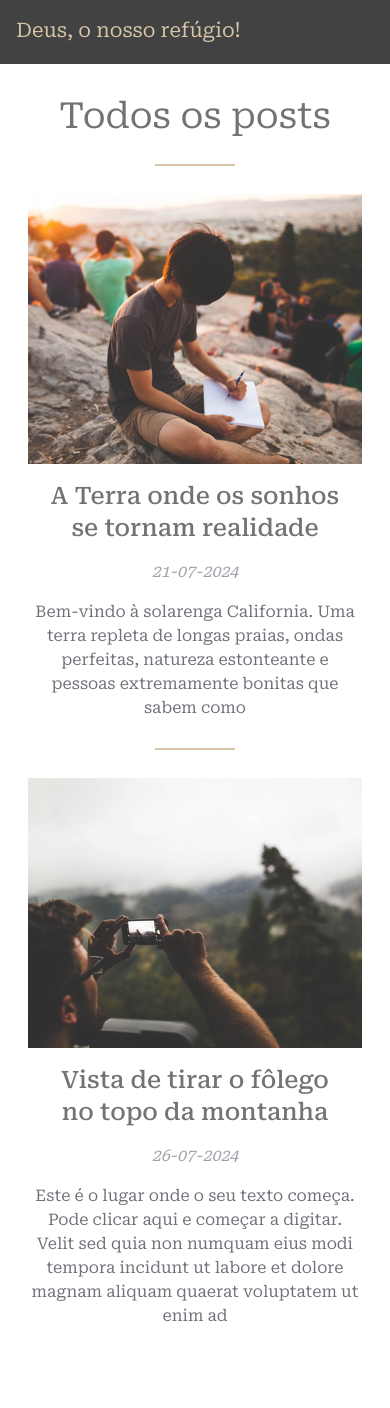
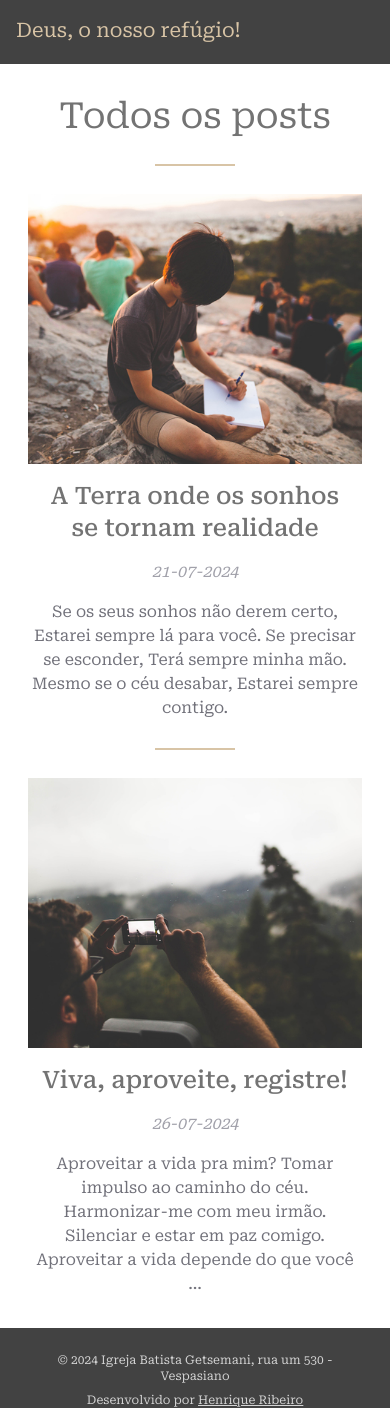
Before and after one commit to ribeiro-henrique/blog, a Next.js app: page / in a window 390 px wide. Before the commit the page ends 1360 px from the top, so only its background shows below. Built offline with nearby package versions, Linux system fonts and the light colour scheme.

Commit message:
finish home page mobile

```diff
--- a/app/layout.tsx
+++ b/app/layout.tsx
@@ -2,6 +2,7 @@ import type { Metadata } from "next";
 import { Roboto_Serif } from "next/font/google";
 import "./globals.css";
 import Navbar from "@/components/navbar/navbar";
+import Footer from "@/components/footer/footer";
 
 const roboto = Roboto_Serif({ subsets: ["latin"] });
 
@@ -20,6 +21,7 @@ export default function RootLayout({
       <body className={roboto.className}>
         <Navbar />
         {children}
+        <Footer />
       </body>
     </html>
   );
--- a/app/page.tsx
+++ b/app/page.tsx
@@ -26,18 +26,16 @@ export default function Home() {
         alt="menino lendo"
         title="A Terra onde os sonhos se tornam realidade"
         dataPost="21-07-2024"
-        description="Bem-vindo à solarenga California. Uma terra repleta de longas praias,
-        ondas perfeitas, natureza estonteante e pessoas extremamente bonitas que
-        sabem como"
+        description="Se os seus sonhos não derem certo, Estarei sempre lá para você. Se precisar se esconder, Terá sempre minha mão. Mesmo se o céu desabar, Estarei sempre contigo."
       />
 
       <Divider />
       <CardPost
         img={Floresta}
         alt="foto da floresta"
-        title="Vista de tirar o fôlego no topo da montanha"
+        title="Viva, aproveite, registre!"
         dataPost="26-07-2024"
-        description="Este é o lugar onde o seu texto começa. Pode clicar aqui e começar a digitar. Velit sed quia non numquam eius modi tempora incidunt ut labore et dolore magnam aliquam quaerat voluptatem ut enim ad"
+        description="Aproveitar a vida pra mim? Tomar impulso ao caminho do céu. Harmonizar-me com meu irmão. Silenciar e estar em paz comigo. Aproveitar a vida depende do que você ..."
       />
     </div>
   );
--- /dev/null
+++ b/components/footer/footer.tsx
@@ -0,0 +1,33 @@
+import clsx from "clsx";
+
+export default function Footer() {
+  const year = new Date().getFullYear();
+
+  return (
+    <div
+      className={clsx(
+        "w-full h-20",
+        "bg-[#424242]",
+        "px-6 py-6",
+        "flex flex-col",
+        "gap-2"
+      )}
+    >
+      <p className={clsx("text-xs", "text-neutral-300", "text-center")}>
+        © {year} Igreja Batista Getsemani, rua um 530 - Vespasiano
+      </p>
+      <p className={clsx("text-xs", "text-neutral-300", "text-center")}>
+        Desenvolvido por{" "}
+        <span className={clsx("underline", "cursor-pointer")}>
+          <a
+            href="https://www.linkedin.com/in/hesr/"
+            target="_blank"
+            rel="noopener noreferrer"
+          >
+            Henrique Ribeiro
+          </a>
+        </span>
+      </p>
+    </div>
+  );
+}
```
